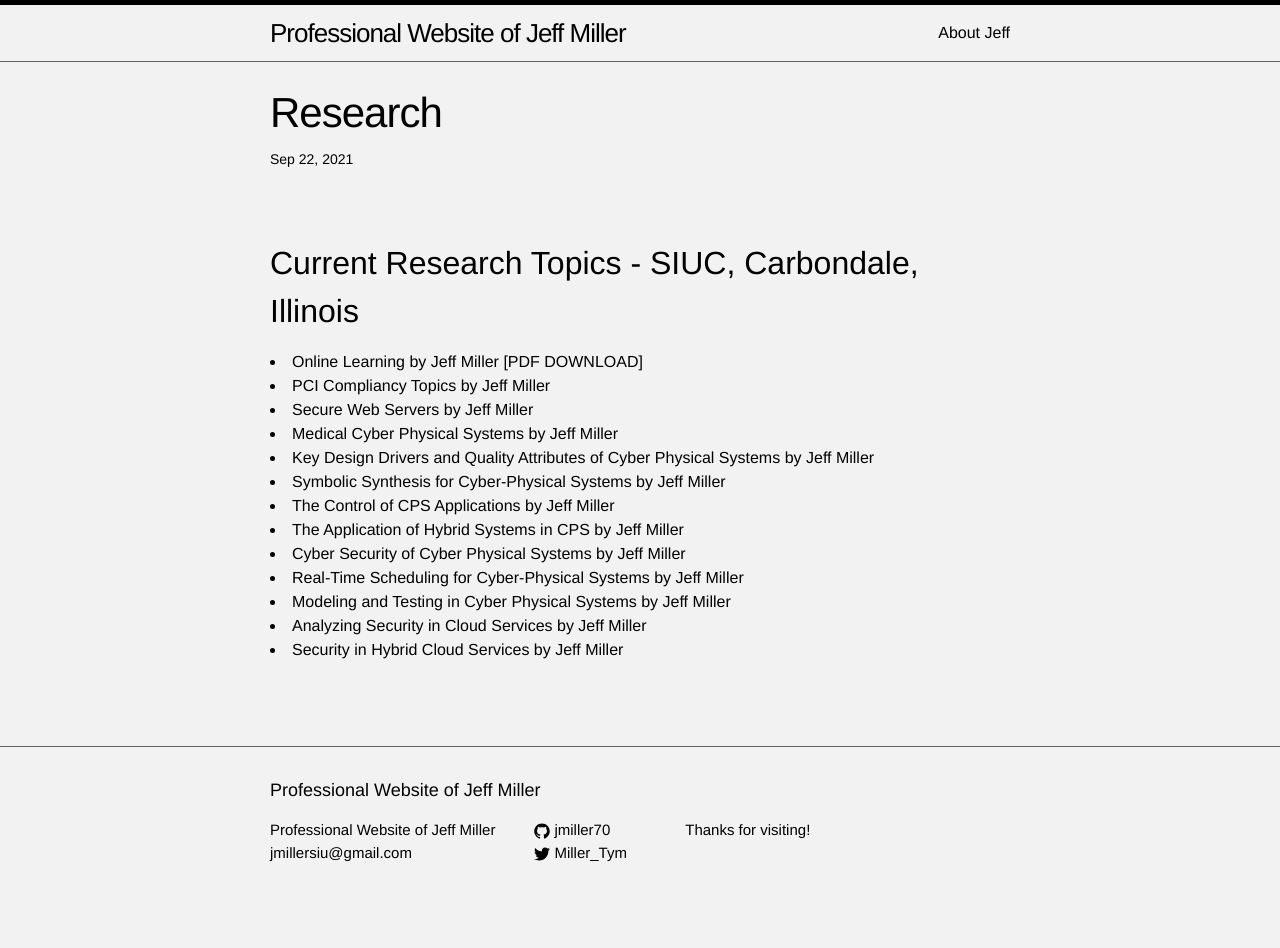
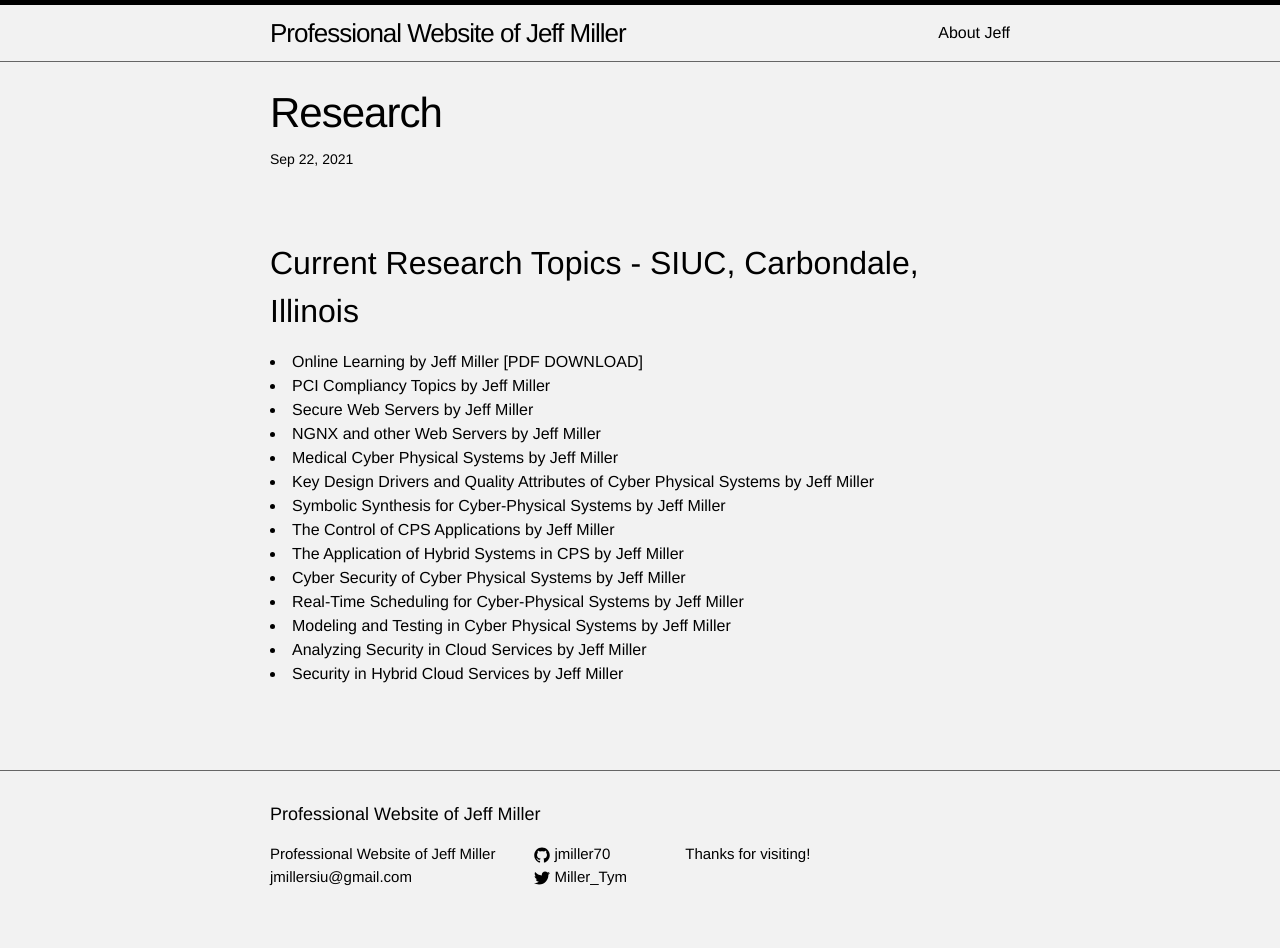
Before and after one commit to jmillersiu/jmillersiu.github.io, a Jekyll site: the page built from _posts/2021-09-22-research.markdown, in a window 1280 px wide. Built offline with Jekyll 4.4.1, drawn with Linux system fonts in a browser that asks for light colours; before the commit the page ends 924 px from its top, so only the background shows below that.

Commit message:
Update 2021-09-22-research.markdown

```diff
--- a/_posts/2021-09-22-research.markdown
+++ b/_posts/2021-09-22-research.markdown
@@ -11,6 +11,7 @@ Current Research Topics - SIUC, Carbondale, Illinois
 <li>Online Learning by Jeff Miller <a href="https://jmillersiu.github.io/assets/Miller_Online_Learning_pdf.pdf" download>[PDF DOWNLOAD]</a></li>
 <li>PCI Compliancy Topics by Jeff Miller</li>
 <li>Secure Web Servers by Jeff Miller</li>
+<li>NGNX and other Web Servers by Jeff Miller</li>
 <li>Medical Cyber Physical Systems by Jeff Miller</li>
 <li>Key Design Drivers and Quality Attributes of Cyber Physical Systems by Jeff Miller</li>
 <li>Symbolic Synthesis for Cyber-Physical Systems by Jeff Miller</li>
```
